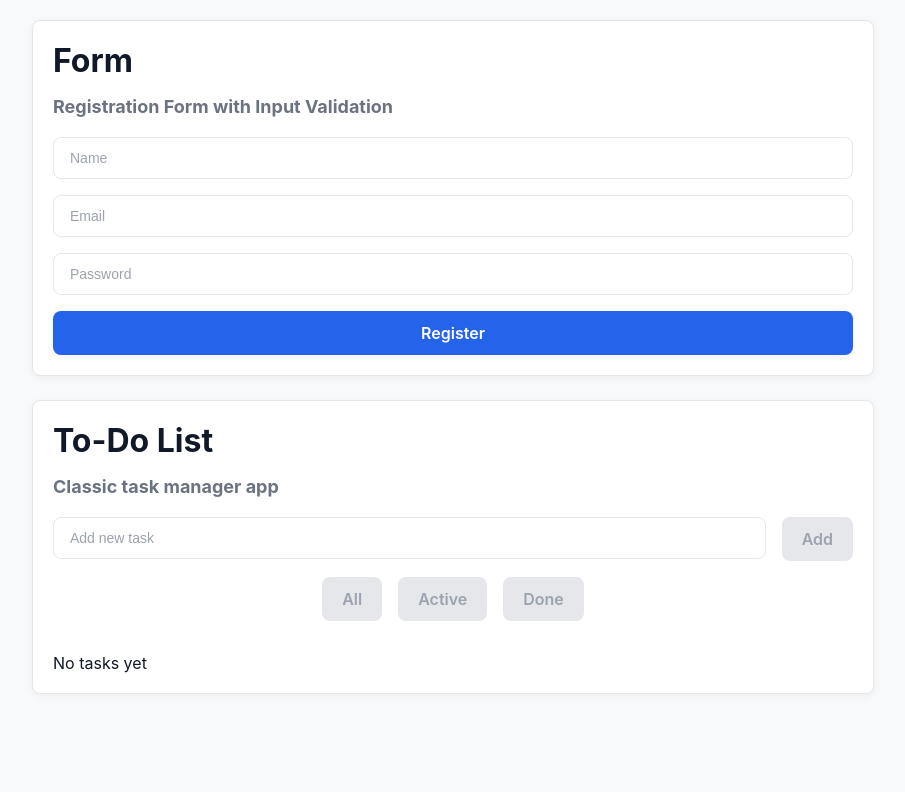
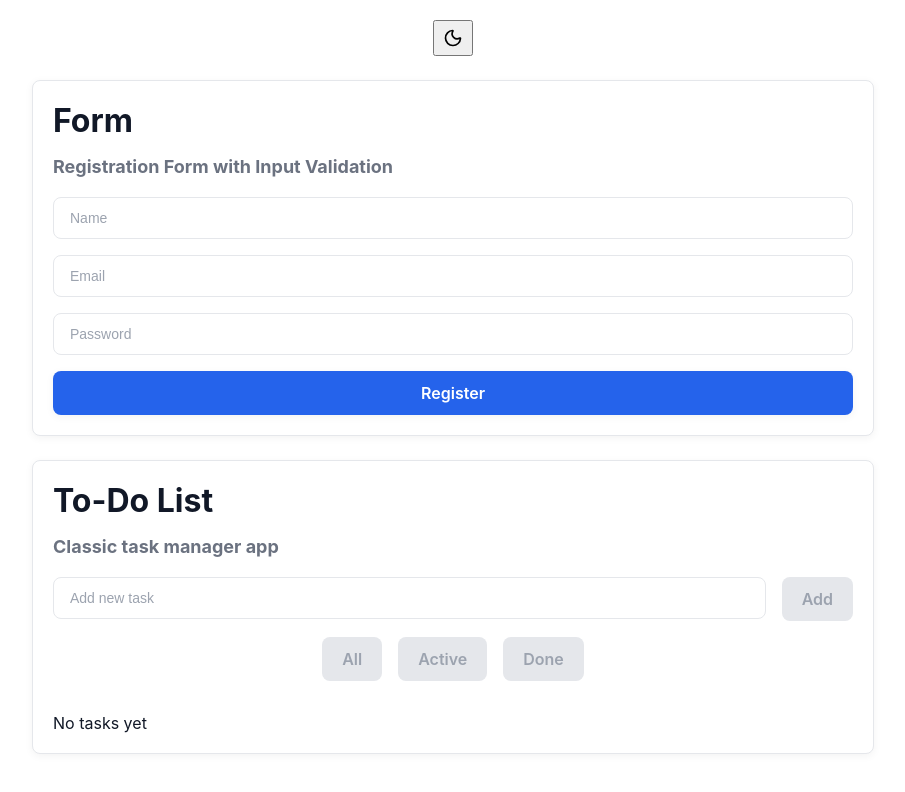
Before and after one commit to sofiiaruban552-gif/homework-04, a React (Vite) app: page / in a window 1280 px wide. Shown: the top 792 px of the page, without its empty margins (207-1112 px from the left). Built offline with nearby package versions, Linux system fonts and the light colour scheme.

Commit message:
feat: add ThemeToggle functionality

```diff
--- a/src/App.css
+++ b/src/App.css
@@ -5,6 +5,7 @@
 
  --bg: #f8f9fa;
  --white: #ffffff;
+ --bg-dark: #121212;
 
  --border: #e5e7eb;
 
@@ -56,6 +57,16 @@ body {
 
  margin: 0 auto;
  padding: var(--space-5);
+}
+
+.wrapper.light {
+ background-color: var(--white);
+ min-height: 100vh;
+}
+
+.wrapper.dark {
+ background-color: var(--bg-dark);
+ min-height: 100vh;
 }
 
 .card {
@@ -218,5 +229,10 @@ ul {
 }
 
 .button-icon {
+ display: flex;
+ align-items: center;
+ justify-content: center;
+ padding: 6px 8px;
+
  cursor: pointer;
 }
--- a/src/App.jsx
+++ b/src/App.jsx
@@ -1,17 +1,20 @@
 import "./App.css";
 import RegisterForm from "./components/RegisterForm";
 import ToDoList from "./components/toDoList/ToDoList";
+import ThemeToggle from "./components/ThemeToggle";
 
+import { ThemeProvider } from "./contexts/ThemeProvider";
 import { TodoProvider } from "./contexts/TodoProvider";
 
 const App = () => {
   return (
-    <TodoProvider>
-      <div className="wrapper">
+    <ThemeProvider>
+      <TodoProvider>
+        <ThemeToggle />
         <RegisterForm />
         <ToDoList />
-      </div>
-    </TodoProvider>
+      </TodoProvider>
+    </ThemeProvider>
   );
 };
 
--- /dev/null
+++ b/src/components/ThemeToggle.jsx
@@ -0,0 +1,16 @@
+import { Moon, Sun } from "lucide-react";
+import ButtonIcon from "./shared/ButtonIcon";
+import { useThemeContext } from "../hooks/useThemeContext";
+
+const ThemeToggle = () => {
+  const { theme, toggleTheme } = useThemeContext();
+
+  return (
+    <ButtonIcon
+      onClick={toggleTheme}
+      icon={theme === "light" ? <Moon size={20} /> : <Sun size={20} />}
+    />
+  );
+};
+
+export default ThemeToggle;
--- /dev/null
+++ b/src/contexts/ThemeContext.js
@@ -0,0 +1,3 @@
+import { createContext } from "react";
+
+export const ThemeContext = createContext(null);
--- /dev/null
+++ b/src/contexts/ThemeProvider.jsx
@@ -0,0 +1,22 @@
+import { useEffect, useState } from "react";
+import { ThemeContext } from "./ThemeContext";
+
+export function ThemeProvider({ children }) {
+  const [theme, setTheme] = useState(() => {
+    return localStorage.getItem("theme") || "light";
+  });
+
+  const toggleTheme = () => {
+    setTheme((prev) => (prev === "light" ? "dark" : "light"));
+  };
+
+  useEffect(() => {
+    localStorage.setItem("theme", theme);
+  }, [theme]);
+
+  return (
+    <ThemeContext.Provider value={{ theme, toggleTheme }}>
+      <div className={`wrapper ${theme}`}>{children}</div>
+    </ThemeContext.Provider>
+  );
+}
--- /dev/null
+++ b/src/hooks/useThemeContext.js
@@ -0,0 +1,12 @@
+import { useContext } from "react";
+import { ThemeContext } from "../contexts/ThemeContext";
+
+export const useThemeContext = () => {
+  const context = useContext(ThemeContext);
+
+  if (!context) {
+    throw new Error("useThemeContext має бути всередині ThemeProvider");
+  }
+
+  return context;
+};
```
